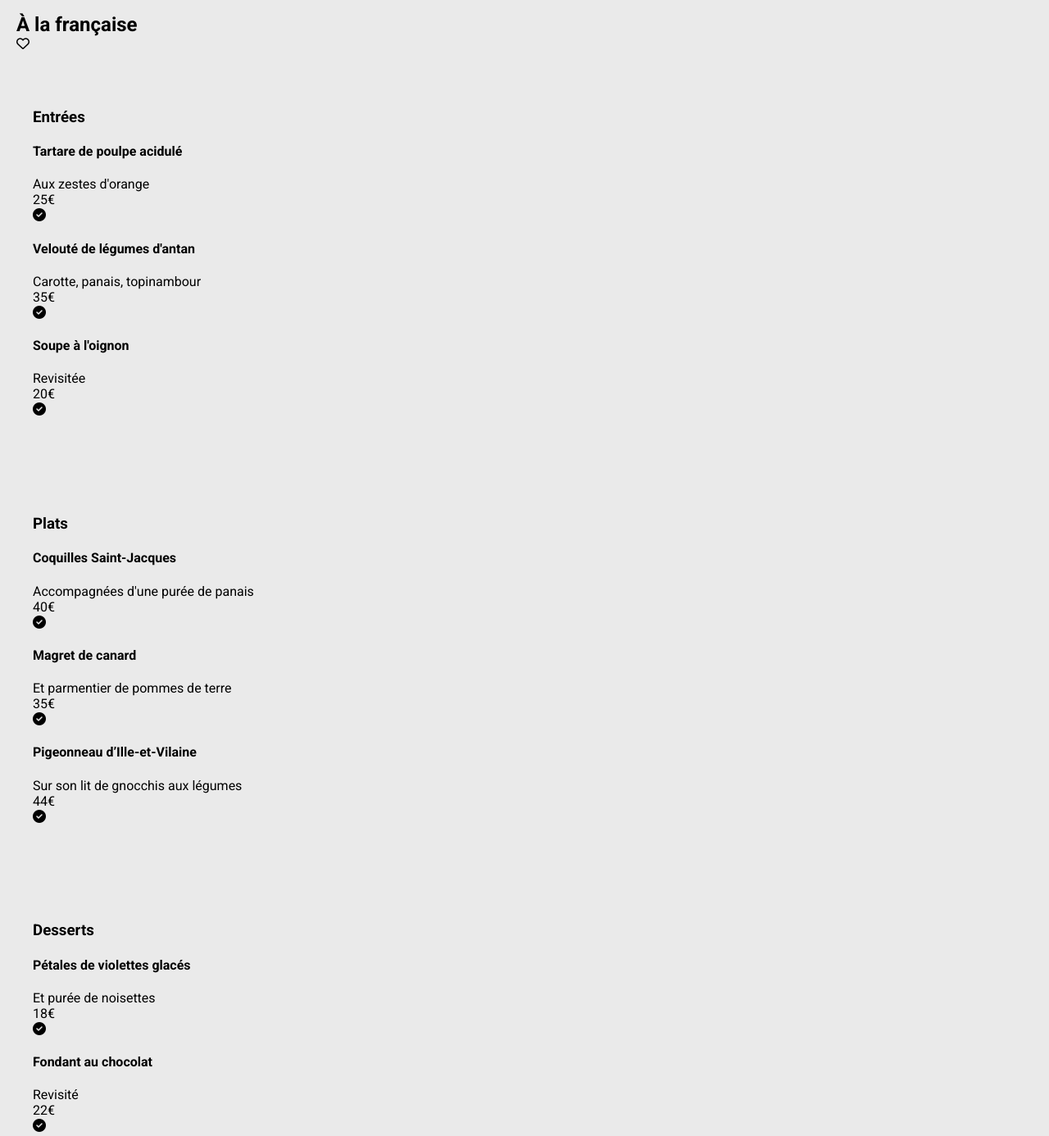
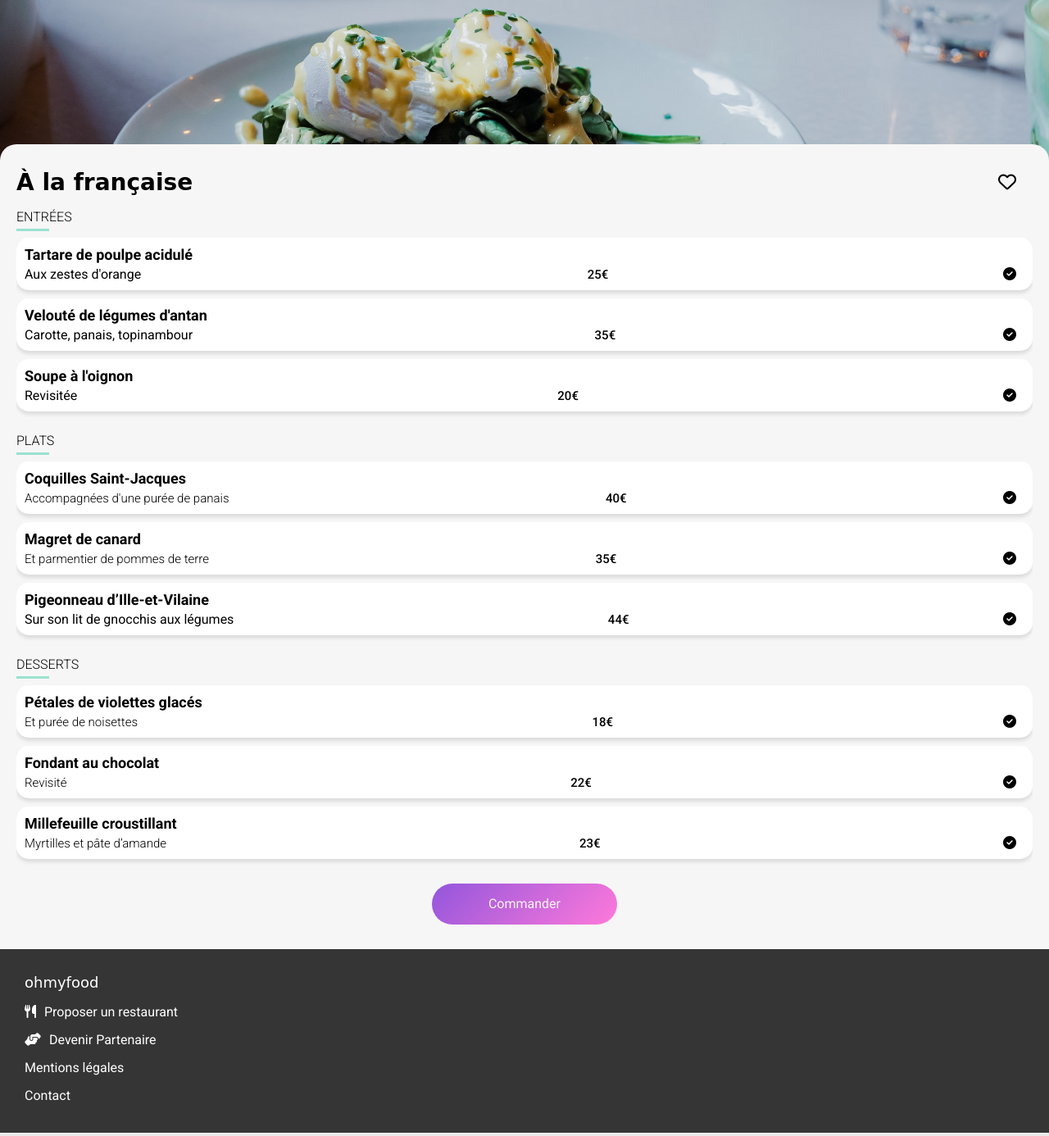
Before and after one commit to Paco-Humbert/3_HUMBERT_PACO_OHMYFOOD_042025, a plain HTML site: page restaurants/a-la-française.html in a window 1280 px wide. Shown: the part 116-1502 px from the top of the page at 82% size. Drawn offline with Linux system fonts and the light colour scheme; a web font is replaced by a local one.

Commit message:
add : CSS et html page _menu test: copier/coller sur une autres page _menu

```diff
--- a/restaurants/a-la-française.html
+++ b/restaurants/a-la-française.html
@@ -3,8 +3,8 @@
   <head>
     <meta charset="UTF-8">
     <meta name="viewport" content="width=device-width, initial-scale=1.0">
-    <link rel="shortcut icon" href="assets/images/ohmyfood@2x.svg" type="image/svg+xml">
-    <title>OhMyFood - À la française</title>
+    <link rel="shortcut icon" href="/assets/images/ohmyfood@2x.svg" type="image/svg+xml">
+    <title>OhMyFood - La palette du goût</title>
     <link rel="preconnect" href="https://fonts.googleapis.com">
     <link rel="preconnect" href="https://fonts.gstatic.com" crossorigin>
     <link href="https://fonts.googleapis.com/css2?family=Roboto:ital,wght@0,100..900;1,100..900&family=Shrikhand&display=swap" rel="stylesheet">
@@ -16,66 +16,66 @@
   <body>
 
     <header class="header">
-      <a href="index.html" class="">
+      <a href="/index.html" class="header__dot">
         <i class="fa-solid fa-arrow-left"></i>
       </a>
-      <a href="index.html" class="">Oh My Food</a>  <!-- Double href car arrow et "titre" ramènent à index !! -->
+      <a href="/index.html" class="header__logo">ohmyfood</a>  <!-- Double href car arrow et "titre" ramènent à index !! -->
     </header>
 
     <main>
       <div class="banner">
-        <img src="assets/images/toa-heftiba-DQKerTsQwi0-unsplash.jpg" alt="À la française">
+        <img class="banner" src="/assets/images/toa-heftiba-DQKerTsQwi0-unsplash.jpg" alt="À la française">
       </div>
 
-      <section class="">
+      <section class="menu">
 
-        <div class="">
+        <div class="bloc">
 
-          <div>
+          <div class="menu__title">
+
             <h2>À la française</h2>
-            <div class="">
+
+            <div class="menu_dot heart__dot">
               <i class="fa-regular fa-heart"></i>
                 <!--Regular + solid ?-->
             </div>
+
           </div>
 
 
 
-          <div class="lists"> <!-- servira à flex entrées, plat dessert-->
-
-            <section class="list"> <!--reutilisée pour entrée, plat, dessert-->
+          <div class="menu__main">
+            <section class="menu__list">
               <h3>Entrées</h3>
-
-              <div class=""> <!-- pour les 3 menu, réutilisable pour plats, desserts-->
-
-                <article class="">  <!--contenu du menu flex, padding, margin, etc...-->
-                  <div class=""> <!-- textes, prix-->
+              <div class="general">
+                <article class="article">
+                  <div class="article__content">
                     <h4>Tartare de poulpe acidulé</h4>
-                    <span>Aux zestes d'orange</span>
+                    <span class="list__subtitle">Aux zestes d'orange</span>
                   </div>
-                  <span>25€</span>
+                  <span class="article__price">25€</span>
                   <div class=""> <!--Hover-->
                     <i class="fa-solid fa-circle-check"></i>
                   </div>
                 </article>
 
-                <article class="">  <!--contenu du menu flex, padding, margin, etc...-->
-                  <div class=""> <!-- textes, prix-->
+                <article class="article">
+                  <div class="article__content">
                     <h4>Velouté de légumes d'antan</h4>
-                    <span>Carotte, panais, topinambour</span>
+                    <span class="list__subtitle">Carotte, panais, topinambour</span>
                   </div>
-                  <span>35€</span>
+                  <span class="article__price">35€</span>
                   <div class=""> <!--Hover-->
                     <i class="fa-solid fa-circle-check"></i>
                   </div>
                 </article>
 
-                <article class="">  <!--contenu du menu flex, padding, margin, etc...-->
-                  <div class=""> <!-- textes, prix-->
+                <article class="article">
+                  <div class="article__content">
                     <h4>Soupe à l'oignon</h4>
-                    <span>Revisitée</span>
+                    <span class="list__subtitle">Revisitée</span>
                   </div>
-                  <span>20€</span>
+                  <span class="article__price">20€</span>
                   <div class=""> <!--Hover-->
                     <i class="fa-solid fa-circle-check"></i>
                   </div>
@@ -84,39 +84,39 @@
 
             </section>
 
-            <section class="list"> <!--reutilisée pour entrée, plat, dessert-->
+            <section class="menu__list">
               <h3>Plats</h3>
 
-              <div class=""> <!-- pour les 3 menu, réutilisable pour plats, desserts-->
+              <div class="general">
 
-                <article class="">  <!--contenu du menu flex, padding, margin, etc...-->
-                  <div class=""> <!-- textes, prix-->
+                <article class="article">
+                  <div class="article__content">
                     <h4>Coquilles Saint-Jacques</h4>
-                    <span>Accompagnées d'une purée de panais</span>
+                    <span class="article__subtitle">Accompagnées d'une purée de panais</span>
                   </div>
-                  <span>40€</span>
+                  <span class="article__price">40€</span>
                   <div class=""> <!--Hover-->
                     <i class="fa-solid fa-circle-check"></i>
                   </div>
                 </article>
 
-                <article class="">  <!--contenu du menu flex, padding, margin, etc...-->
-                  <div class=""> <!-- textes, prix-->
+                <article class="article">
+                  <div class="article__content">
                     <h4>Magret de canard</h4>
-                    <span>Et parmentier de pommes de terre</span>
+                    <span class="article__subtitle">Et parmentier de pommes de terre</span>
                   </div>
-                  <span>35€</span>
+                  <span class="article__price">35€</span>
                   <div class=""> <!--Hover-->
                     <i class="fa-solid fa-circle-check"></i>
                   </div>
                 </article>
 
-                <article class="">  <!--contenu du menu flex, padding, margin, etc...-->
-                  <div class=""> <!-- textes, prix-->
+                <article class="article">
+                  <div class="article__content">
                     <h4>Pigeonneau d’Ille-et-Vilaine</h4>
-                    <span>Sur son lit de gnocchis aux légumes</span>
+                    <span class="list__subtitle">Sur son lit de gnocchis aux légumes</span>
                   </div>
-                  <span>44€</span>
+                  <span class="article__price">44€</span>
                   <div class=""> <!--Hover-->
                     <i class="fa-solid fa-circle-check"></i>
                   </div>
@@ -125,39 +125,47 @@
               </div>
             </section>
 
-            <section class="list"> <!--reutilisée pour entrée, plat, dessert-->
+            <section class="menu__list">
               <h3>Desserts</h3>
 
-              <div class=""> <!-- pour les 3 menu, réutilisable pour plats, desserts-->
+              <div class="general">
 
-                <article class="">  <!--contenu du menu flex, padding, margin, etc...-->
-                  <div class=""> <!-- textes, prix-->
+                <article class="article">
+
+                  <div class="article__content">
+
                     <h4>Pétales de violettes glacés</h4>
-                    <span>Et purée de noisettes</span>
+
+                    <span class="article__subtitle">Et purée de noisettes</span>
                   </div>
-                  <span>18€</span>
+
+                  <span class="article__price">18€</span>
+
+                  <div class=""> <!--Hover-->
+
+                    <i class="fa-solid fa-circle-check"></i>
+
+                  </div>
+
+                </article>
+
+                <article class="article">
+                  <div class="article__content">
+                    <h4>Fondant au chocolat</h4>
+                    <span class="article__subtitle">Revisité</span>
+                  </div>
+                  <span class="article__price">22€</span>
                   <div class=""> <!--Hover-->
                     <i class="fa-solid fa-circle-check"></i>
                   </div>
                 </article>
 
-                <article class="">  <!--contenu du menu flex, padding, margin, etc...-->
-                  <div class=""> <!-- textes, prix-->
-                    <h4>Fondant au chocolat</h4>
-                    <span>Revisité</span>
+                <article class="article">
+                  <div class="article__content">
+                    <h4>Millefeuille croustillant</h4>
+                    <span class="article__subtitle">Myrtilles et pâte d’amande</span>
                   </div>
-                  <span>22€</span>
-                  <div class=""> <!--Hover-->
-                    <i class="fa-solid fa-circle-check"></i>
-                  </div>
-                </article>
-
-                <article class="">  <!--contenu du menu flex, padding, margin, etc...-->
-                  <div class=""> <!-- textes, prix-->
-                    <h4>Millefeuille croustillant</h4>
-                    <span>Myrtilles et pâte d’amande</span>
-                  </div>
-                  <span>23€</span>
+                  <span class="article__price">23€</span>
                   <div class=""> <!--Hover-->
                     <i class="fa-solid fa-circle-check"></i>
                   </div>
@@ -166,6 +174,10 @@
               </div>
 
             </section>
+          </div>
+          <div>
+          <a href="#" class="btn">Commander</a>
+
           </div>
 
         </div>
@@ -176,33 +188,27 @@
 
   </body>
 
-  <footer class="footer"> <!--Footer-->
+  <footer class="footer">             <!--Footer-->
 
-    <div class="">
+    <div>
 
-      <a href="index.html" class="">OhMyFood</a>   <!-- changement car lien HTML et non pas vers une img-->
+      <a href="index.html" class="footer-title">ohmyfood</a>   <!-- changement car lien HTML et non pas vers une img-->
 
       <ul class="footer__list">
-        <li class="">
-          <a href="#"><i class="fa-solid fa-utensils"></i>Proposer un restaurant</a>
+        <li>
+          <a href="#"><i class="fa-solid fa-utensils footer-dot"></i>Proposer un restaurant</a>
         </li>
-
         <li>
-          <a href="#"><i class="fa-solid fa-handshake-angle"></i>Devenir Partenaire</a>
+          <a href="#"><i class="fa-solid fa-handshake-angle footer-dot"></i>Devenir Partenaire</a>
         </li>
-
         <li>
           <a href="#">Mentions légales</a>
         </li>
-
         <li>
           <a href="#">Contact</a>
         </li>
       </ul>
 
-    </div>
-    <div class=""> <!-- bouton commander-->
-      <a href="#" class="">Commander</a>
     </div>
 
   </footer>
--- a/sass/bouton/_btn.scss
+++ b/sass/bouton/_btn.scss
@@ -8,7 +8,8 @@
 
 .heart {
     &__dot {
-        font-size: 22px;   /*** essayer avec H,W mais trop petit ***/
+        font-size: 22px;
+        font-weight: 200;   /*** essayer avec H,W mais trop petit ***/
 
     }
 }
--- a/sass/content/_menu.scss
+++ b/sass/content/_menu.scss
@@ -10,20 +10,21 @@
 .menu {
     border-radius: 20px 20px 0 0;
     background-color: $color-secondary;
-    margin-top: -60px;
+    margin-top: -50px;
     position: relative;
 
     &__title {
         display: flex;
         justify-content: space-between;
         align-items: center;
-        padding: 0 40px 0 0;
+        padding: 0 20px 0 0;
         font-family: $font-title;
 
     }
 
     h2 {
         font-size: 1.75rem;
+
     }
 
     &__main {
@@ -34,8 +35,9 @@
     }
 
     &__list {
-        width: 100%;
+        padding: 0;
         overflow: hidden;
+        margin-left: 0;
 
     }
 
@@ -57,6 +59,7 @@
     }
 }
 
+
 .article {
     display: flex;
     flex-direction: row;
@@ -64,6 +67,37 @@
     justify-content: space-between;
     background-color: $color-white;
     overflow: hidden;
-    border-radius: 12px;
-    margin-bottom: 15px;
+    border-radius: 15px;
+    margin-bottom: 10px;
+    padding: 10px 20px 10px 10px;
+    @include box-shadow-2;
+
+    & h4 &__content {
+        text-overflow: ellipsis;
+        overflow: hidden;
+        white-space: nowrap;
+    }
+
+    & h4 {
+        margin: 0 0 4px 0;
+        font-size: 1.125rem;
+    }
+
+    &__subtitle {   /*** à voir car je ne vois pas de réel changement ***/
+        font-weight: 300;
+        font-size: 0.94rem;  /***  15.09 sur la maquette, 15 ou valeur exacte ? ***/
+    }
+
+    &__price {
+        font-weight: 500;
+        font-size: 0.94rem;
+    }
 }
+
+.btn {
+    display: flex;
+    margin: auto;
+    justify-content: center;
+    width: 186px;
+    height: 20px;
+}
--- a/sass/font-other/_other.scss
+++ b/sass/font-other/_other.scss
@@ -18,7 +18,7 @@ h2 {
 }
 
 section {
-    padding: 50px 20px;
+    padding: 30px 20px;
 }
 
 img {
--- a/sass/structure/_header.scss
+++ b/sass/structure/_header.scss
@@ -9,12 +9,14 @@
     &__logo {
         font-family: "Shrikhand", cursive;
         font-size: 36px;
-
     }
 
     &__dot {
         font-weight: 300;
         color: black;
+        position: absolute;
+        font-size: 1.125rem;
+        left: 20px;
 
     }
 }
--- a/sass/var-mix-key/_mixins.scss
+++ b/sass/var-mix-key/_mixins.scss
@@ -9,7 +9,7 @@
 }
 
 @mixin box-shadow-2 {
-    box-shadow: 0px 4px 4px rgba(0,0,0,.01);
+    box-shadow: 0px 4px 4px rgba(0,0,0,.10);
 }
 
 @mixin mobile {
```
Also changed, not shown: restaurants/la-palette-du-gout.html (+53 -49 lines), sass/content/_main.scss (+6 -2 lines), assets/css/style.css, 1 other file.
